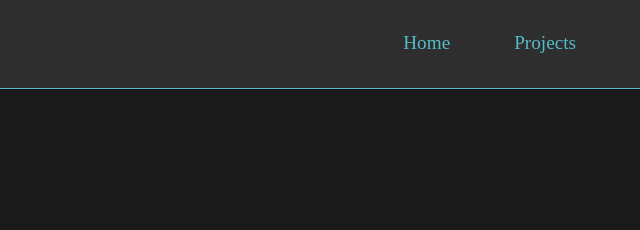
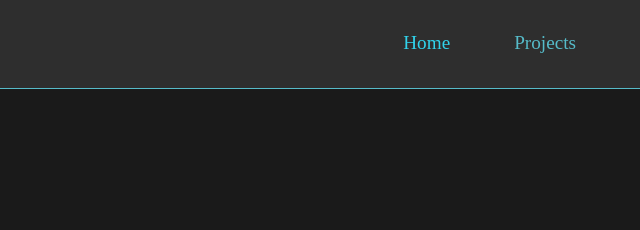
Before and after one commit to Kesares/kesares.github.io, a plain HTML site: page index.html in a window 1280 px wide. In both pictures the pointer is over the link "Home". Shown: the full height of the page, 640-1280 px from the left. Drawn offline with Linux system fonts and the light colour scheme.

Commit message:
Update header

```diff
--- a/src/css/root_style.css
+++ b/src/css/root_style.css
@@ -40,6 +40,10 @@ ul, a {
     margin: 2rem;
 }
 
+ul a:hover {
+    color: var(--hover-color);
+}
+
 main {
     display: flex;
 }
```
